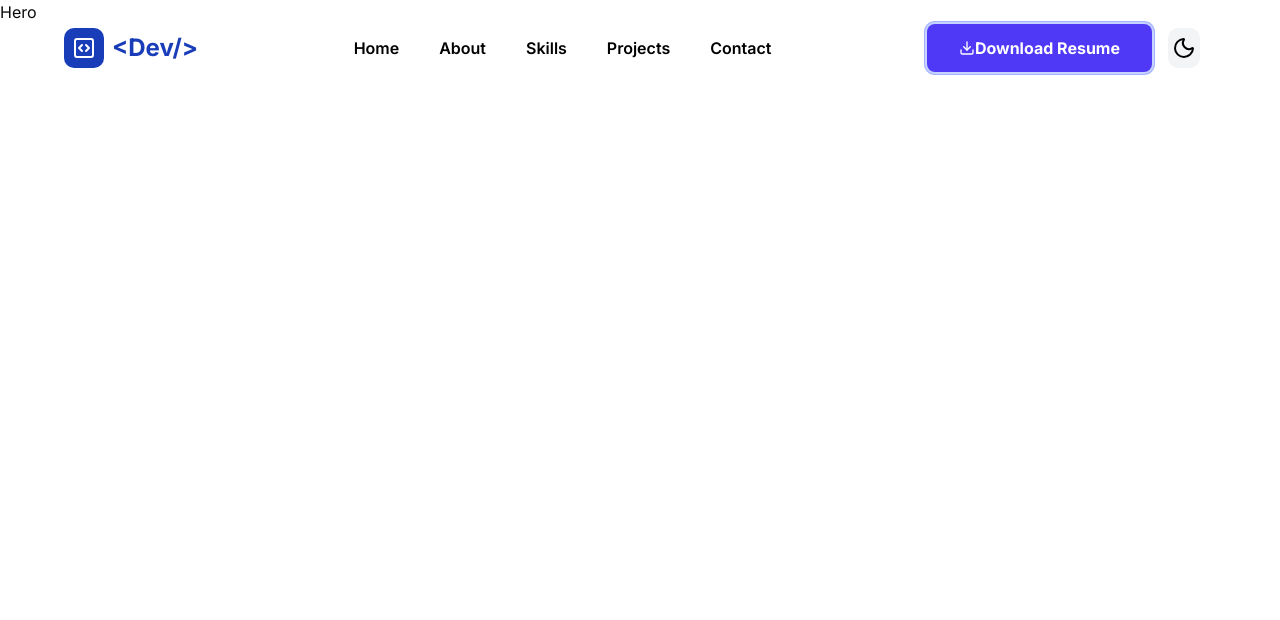
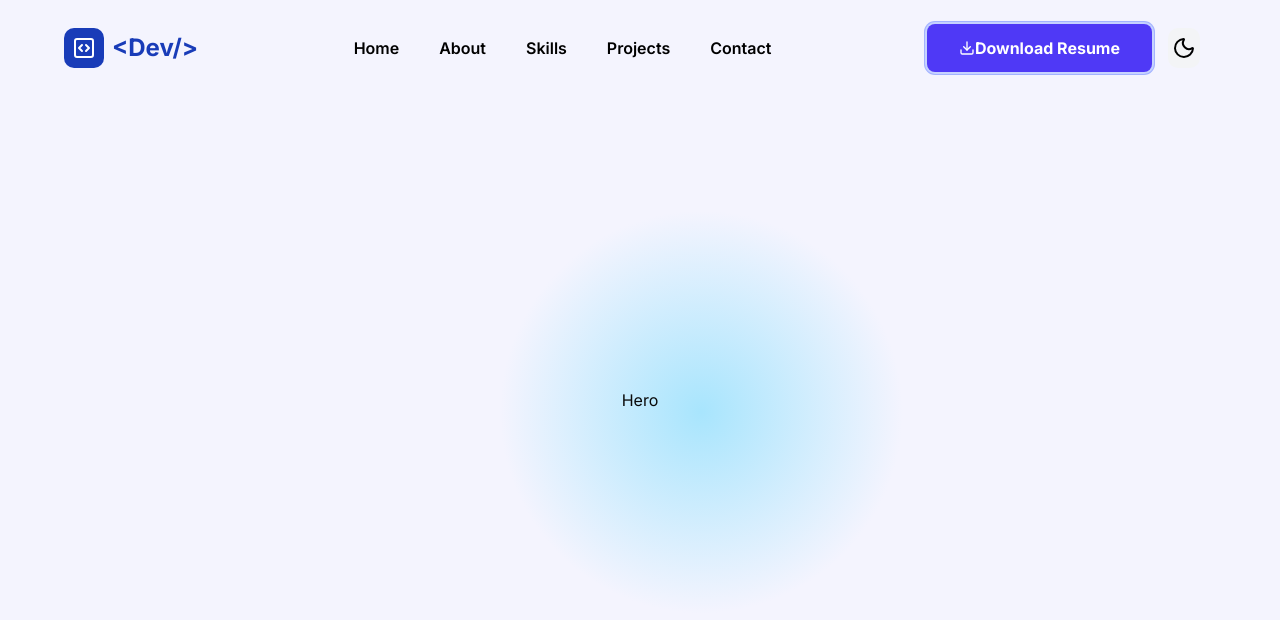
Before and after one commit to ayasha-khatun/ayasha-dev, a Next.js app: page / in a window 1280 px wide. Shown: the top 620 px of the page. Built offline with nearby package versions, Linux system fonts and the light colour scheme.

Commit message:
added gradient bg

```diff
--- a/components/Home/Hero/Hero.tsx
+++ b/components/Home/Hero/Hero.tsx
@@ -2,7 +2,7 @@ import React from 'react'
 
 const Hero = () => {
   return (
-    <div className='relative min-h-screen bg-[radial-gradient()]'>Hero</div>
+    <div className='relative min-h-screen bg-[radial-gradient(circle_476px_at_54.8%_51.5%,rgba(168,229,253,1)_0%,rgba(244,244,254,1)_42.3%,rgba(244,244,254,1)_100.2%)] flex items-center justify-center overflow-hidden dark:bg-[radial-gradient(circle_farthest-corner_at_50.3%_47.3%,rgba(113,42,92,1)_0.1%,rgba(40,25,46,1)_90%)]'>Hero</div>
   )
 }
 
```
